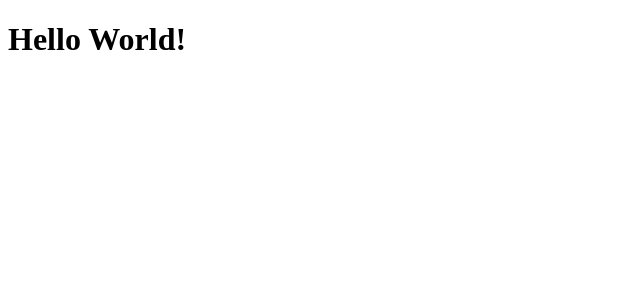
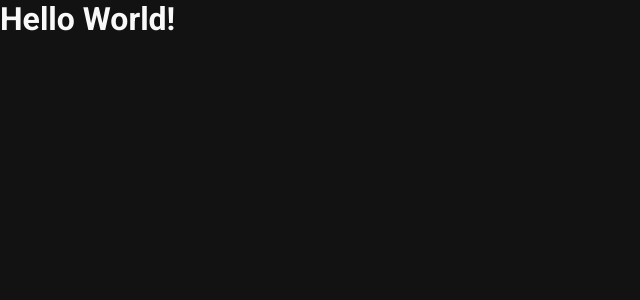
Before and after one commit to joaovds/graphql-authentication-server, a React (Create React App) app in the folder web/: page / in a window 1280 px wide. Shown: the top 300 px of the page, without its empty margins (0-640 px from the left). Built offline with nearby package versions, Linux system fonts and the light colour scheme.

Commit message:
configure the global style, and make some changes to the prettier and eslint settings

```diff
--- a/web/prettier.config.js
+++ b/web/prettier.config.js
@@ -1,5 +1,5 @@
 module.exports = {
   singleQuote: true,
   trailingComma: 'all',
-  allowParens: 'avoid',
+  arrowParens: 'avoid',
 };
--- a/web/public/index.html
+++ b/web/public/index.html
@@ -12,6 +12,9 @@
     <link rel="apple-touch-icon" href="%PUBLIC_URL%/logo192.png" />
     <link rel="manifest" href="%PUBLIC_URL%/manifest.json" />
 
+    <link rel="preconnect" href="https://fonts.gstatic.com">
+    <link href="https://fonts.googleapis.com/css2?family=Roboto:wght@400;500;700&display=swap" rel="stylesheet">
+
     <title>Sistema de login</title>
   </head>
   <body>
--- a/web/src/App.tsx
+++ b/web/src/App.tsx
@@ -1,11 +1,12 @@
 import React from 'react';
 
-function App() {
-  return (
-    <div className="App">
-      <h1>Hello World!</h1>
-    </div>
-  );
-}
+import GlobalStyle from './styles/global';
+
+const App: React.FC = () => (
+  <>
+    <GlobalStyle />
+    <h1>Hello World!</h1>
+  </>
+);
 
 export default App;
--- /dev/null
+++ b/web/src/styles/global.ts
@@ -0,0 +1,30 @@
+import { createGlobalStyle } from 'styled-components';
+
+export default createGlobalStyle`
+:root {
+  --primary-color: #F9A826;
+  --background-color: #121212;
+  --text-color: #F9F9F9;
+}
+
+* {
+  margin: 0;
+  padding: 0%;
+  outline: 0;
+  box-sizing: border-box;
+}
+
+body {
+  background: var(--background-color);
+  -webkit-font-smoothing: antialiased;
+  color: var(--text-color);
+}
+
+body, input, button {
+  font-family: Roboto, Arial, sans-serif;
+}
+
+button {
+  cursor: pointer;
+}
+`;
```
Also changed, not shown: web/.eslintrc.json.
